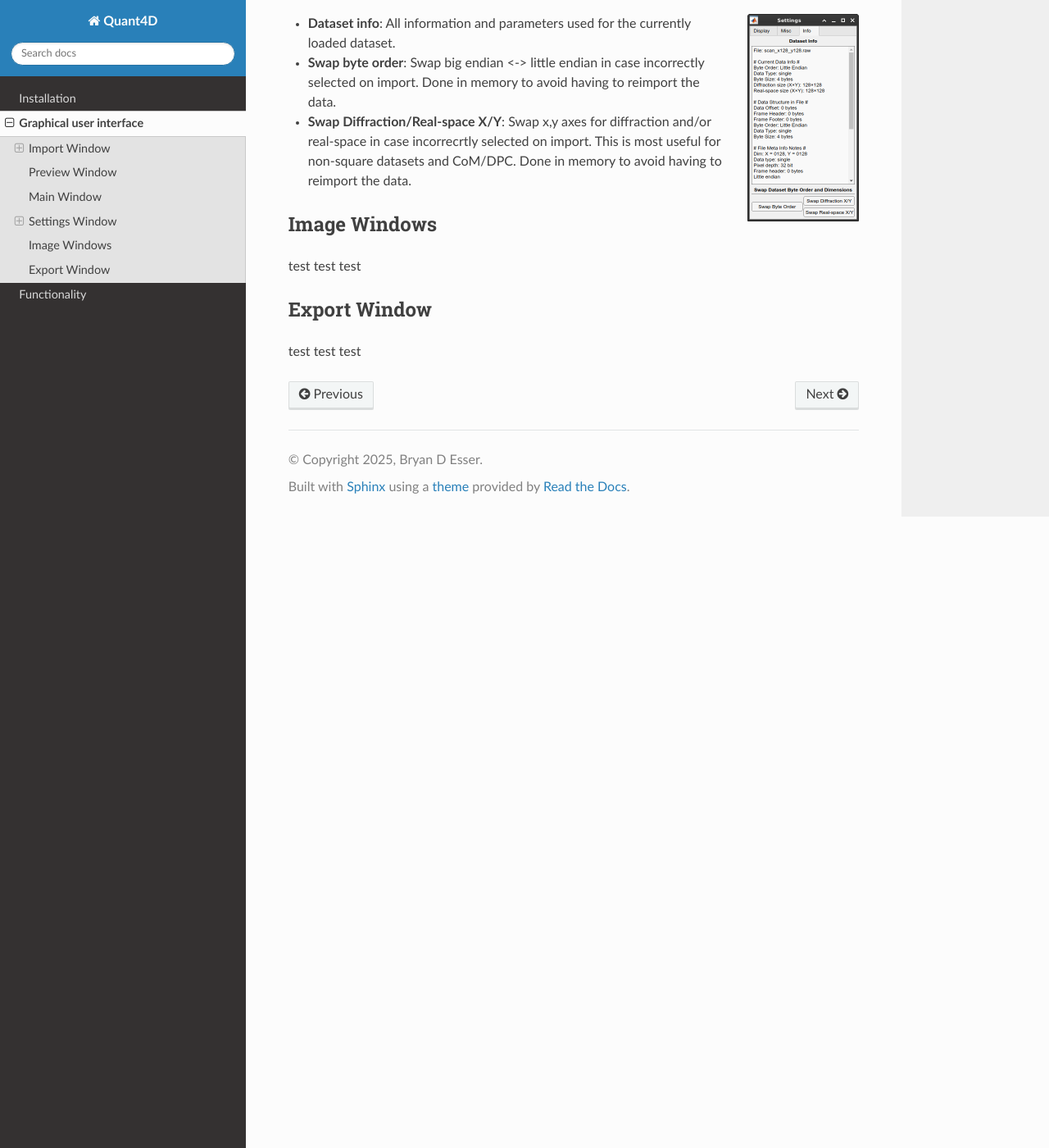
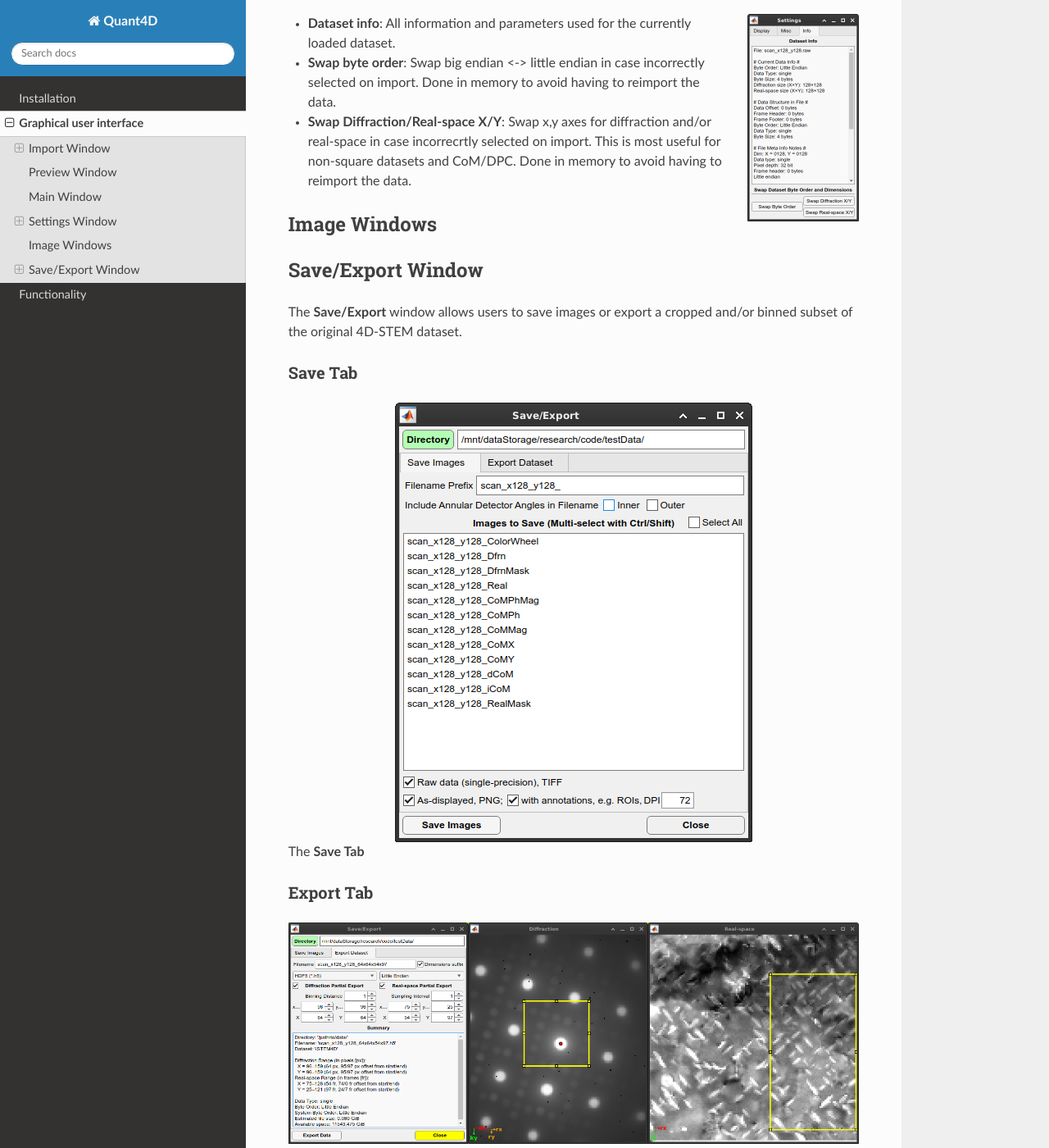
Before and after one commit to bryandesser/Quant4D, a Sphinx documentation site: the page built from docs/source/graphical_user_interface.rst, in a window 1280 px wide and 1400 px high, scrolled down 3557 px. Shown: the whole window at 82% size. Built offline with Sphinx 7.4.7 and the Read the Docs theme 3.1.0, drawn with Linux system fonts in a browser that asks for light colours; pages that are not in the unit, such as notebooks, are missing from menus.

Commit message:
modified:   docs/source/graphical_user_interface.rst

```diff
--- a/docs/source/graphical_user_interface.rst
+++ b/docs/source/graphical_user_interface.rst
@@ -106,13 +106,21 @@ Info Tab
 * **Swap byte order**: Swap big endian <-> little endian in case incorrectly selected on import. Done in memory to avoid having to reimport the data.
 * **Swap Diffraction/Real-space X/Y**: Swap x,y axes for diffraction and/or real-space in case incorrecrtly selected on import. This is most useful for non-square datasets and CoM/DPC. Done in memory to avoid having to reimport the data.
 
-.. rst-class:: page-break
-
-
 Image Windows
 *************
-test test test
 
-Export Window
+Save/Export Window
 *************
-test test test
+The **Save/Export** window allows users to save images or export a cropped and/or binned subset of the original 4D-STEM dataset.
+
+Save Tab
+^^^^^^^^
+.. image:: ../_static/save_window.png
+    :align: center
+The **Save Tab**
+
+Export Tab
+^^^^^^^^^^
+.. image:: ../_static/export_window.png
+    :align: center
+The **Export Tab**
```
